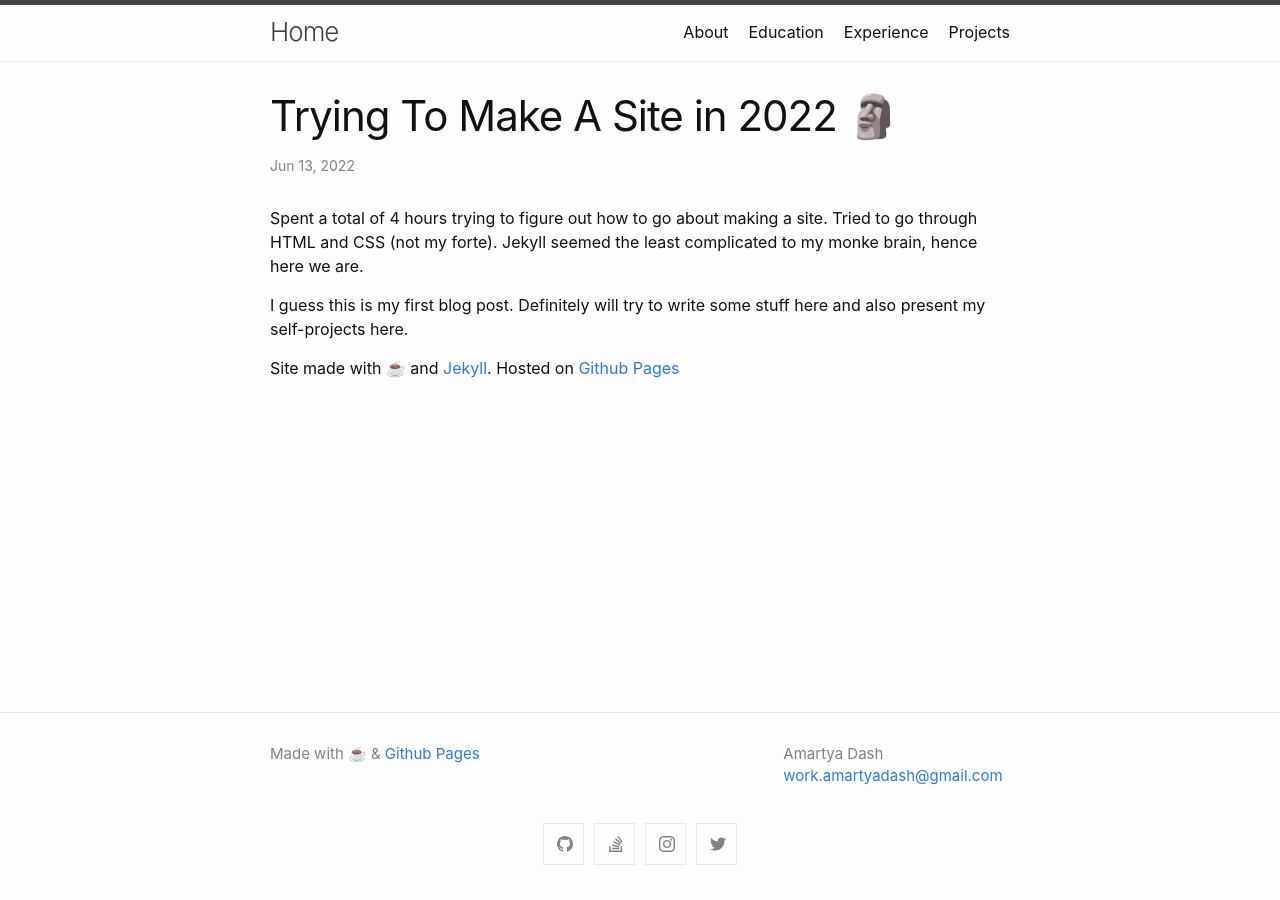
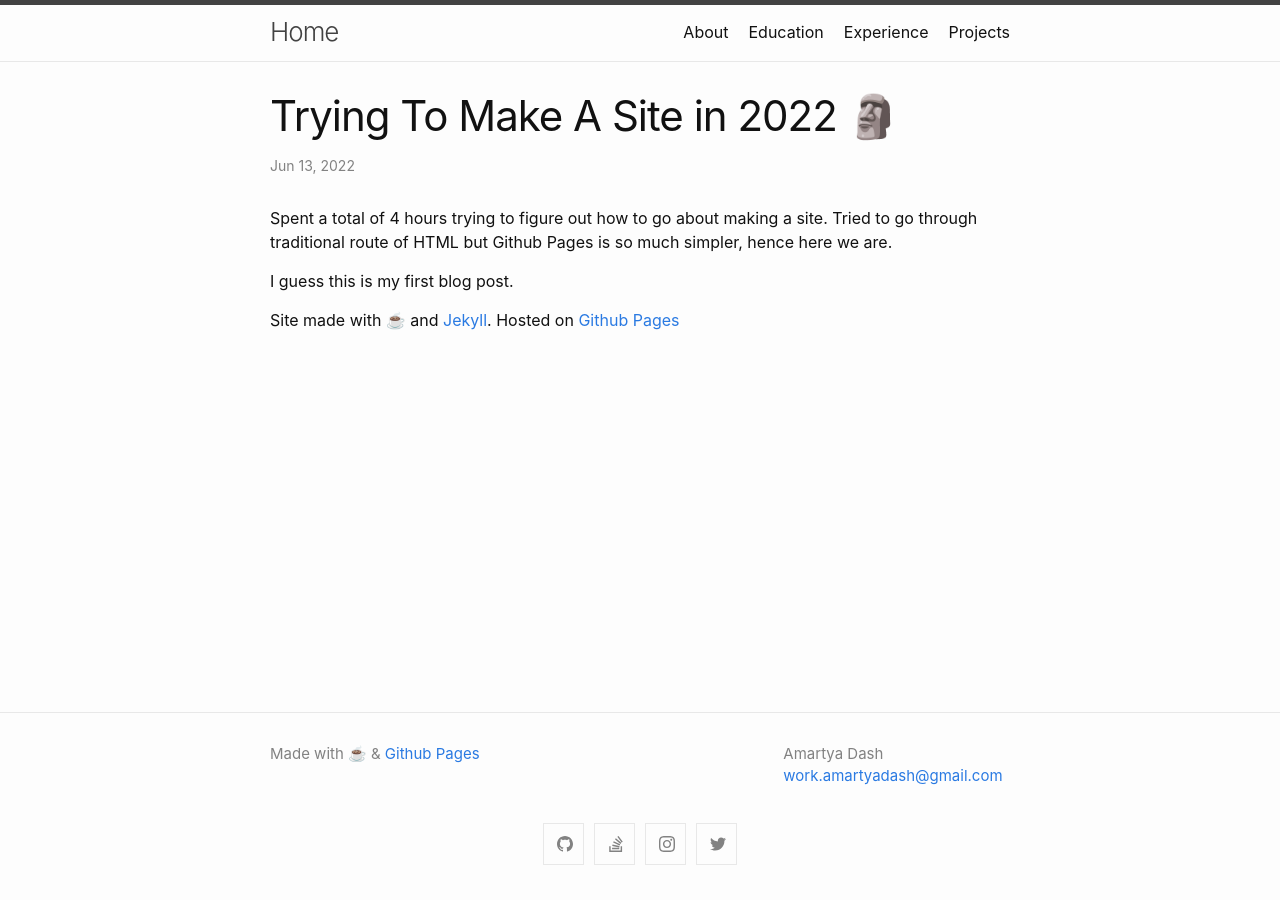
Before and after one commit to amartyadash/amartyadash.github.io, a Jekyll site: the page built from _posts/2022-06-13-made-a-site.markdown, in a window 1280 px wide. Built offline with Jekyll 4.4.1, drawn with Linux system fonts in a browser that asks for light colours.

Commit message:
Update 2022-06-13-made-a-site.markdown

```diff
--- a/_posts/2022-06-13-made-a-site.markdown
+++ b/_posts/2022-06-13-made-a-site.markdown
@@ -4,8 +4,8 @@ title:  "Trying To Make A Site in 2022 🗿"
 date:   2022-06-13 15:28:18 +0530
 categories: general
 ---
-Spent a total of 4 hours trying to figure out how to go about making a site. Tried to go through HTML and CSS (not my forte). Jekyll seemed the least complicated to my monke brain, hence here we are.
+Spent a total of 4 hours trying to figure out how to go about making a site. Tried to go through traditional route of HTML but Github Pages is so much simpler, hence here we are.
 
-I guess this is my first blog post. Definitely will try to write some stuff here and also present my self-projects here.
+I guess this is my first blog post.
 
 Site made with ☕ and [Jekyll](https://jekyllrb.com/). Hosted on [Github Pages](https://pages.github.com/)
```
